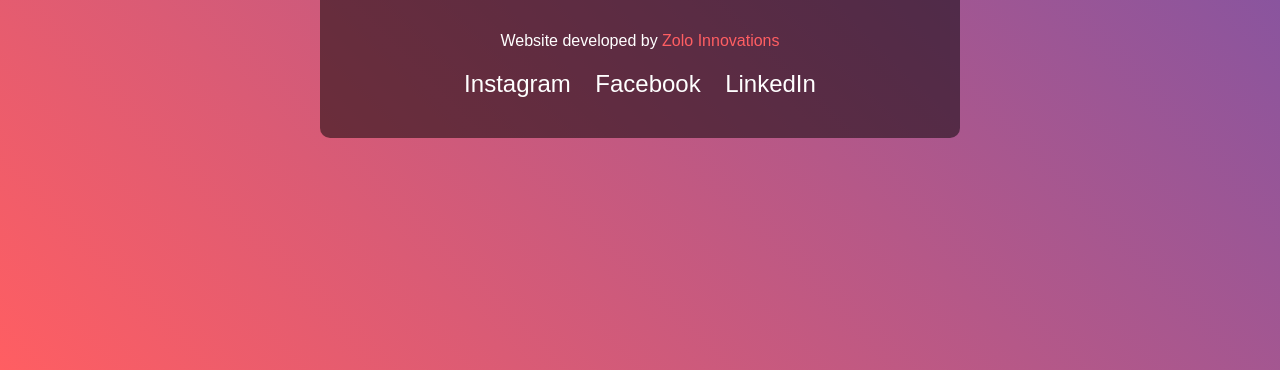
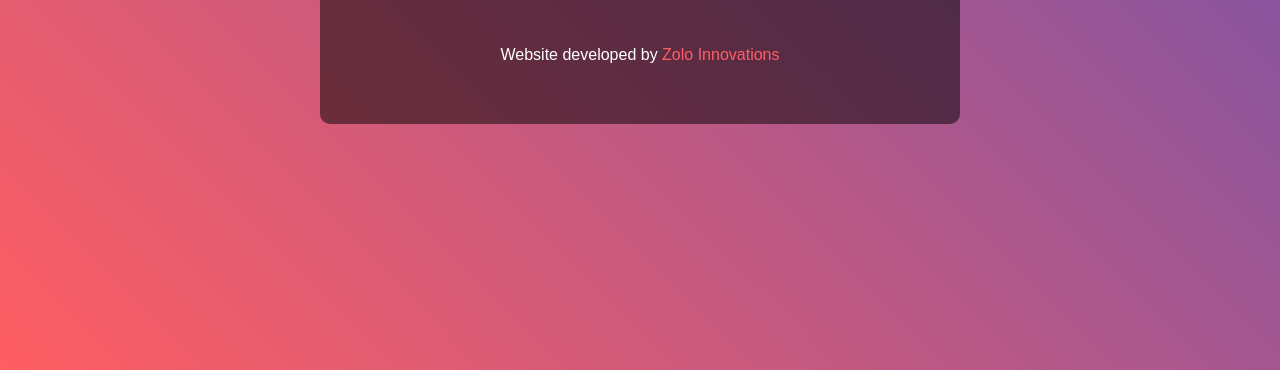
Before and after one commit to karan51290/Malwa-Exterior, a plain HTML site: page index.html in a window 1280 px wide. Shown: the part 430-800 px from the top of the page. Drawn offline with Linux system fonts and the light colour scheme.

Commit message:
Update index.html

```diff
--- a/index.html
+++ b/index.html
@@ -95,12 +95,6 @@
 
         <p>Website developed by <a href="https://zoloinnovations.com" target="_blank" style="color: #ff5e62; text-decoration: none;">Zolo Innovations</a></p>
 
-        <div class="social-icons">
-            <a href="https://instagram.com/zoloinnovations" target="_blank">Instagram</a>
-            <a href="https://facebook.com/zoloinnovations1" target="_blank">Facebook</a>
-            <a href="https://www.linkedin.com/company/zolo-innovations" target="_blank">LinkedIn</a>
-        </div>
-
         <div class="spacer"></div>
     </div>
 
```
